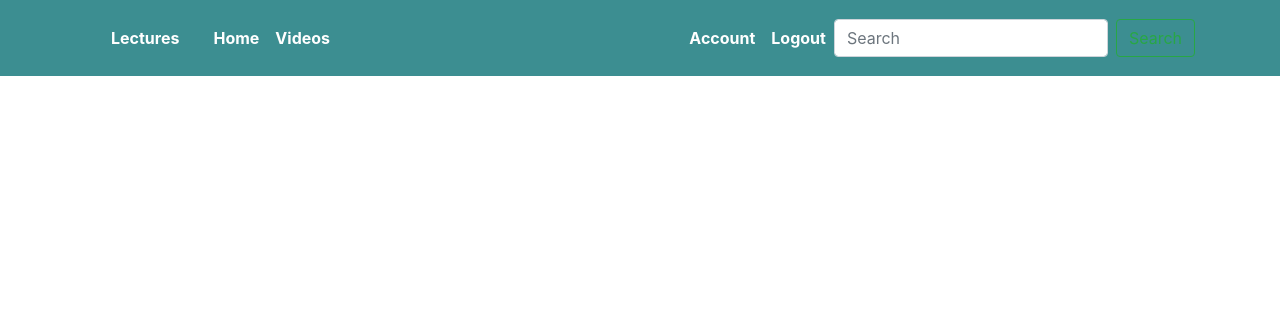
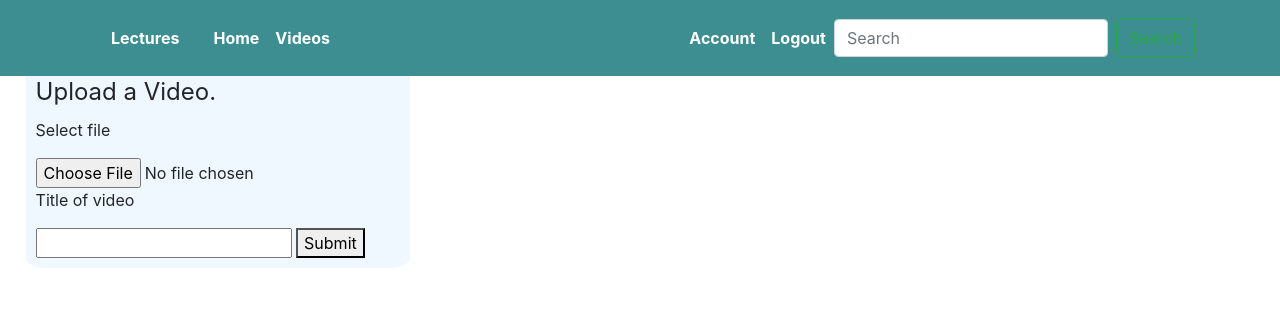
Before and after one commit to KarkiBimal/Vision_Project, a Flask app: page /Home in a window 1280 px wide. Shown: the top 336 px of the page. Run offline with Flask 2, Linux system fonts and the light colour scheme; a user stored in the database is signed in; parts of the project's set-up code (start-up, migrations or seed data) failed here and were passed over; some libraries are stand-ins or nearby versions.

Commit message:
Upload Video Feature Added

```diff
--- a/application/__init__.py
+++ b/application/__init__.py
@@ -9,6 +9,10 @@ app = Flask(__name__)
 app.config['SECRET_KEY']='ed1ff94680a9743cdb0df051afc03b5c00770af70f4d' #hex 22
 app.config['SQLALCHEMY_DATABASE_URI']='sqlite:///db.sqlite3'
 app.config['SQLALCHEMY_TRACK_MODIFICATION']=False
+app.config['UPLOAD_FOLDER']
+app.config['MAX_CONTENT_PATH']
+
+
 db=SQLAlchemy(app)
 bcrypt=Bcrypt(app)
 login_manager=LoginManager(app)
--- a/application/forms.py
+++ b/application/forms.py
@@ -52,3 +52,8 @@ class Transcriptform(FlaskForm):
     transcript2=TextField('Transcript2',validators=[Length(min=2, max=2000)])
     transcript3=TextField('Transcript3',validators=[Length(min=2, max=2000)])
     submit=SubmitField('Submitted')
+
+class VideosForm(FlaskForm):
+    title=StringField('title',validators=[Length(min=1,max=20)])
+    path=StringField('path', validators=[Length(min=1,max=200)])
+    submit=SubmitField('Submitted')
--- a/application/routes.py
+++ b/application/routes.py
@@ -1,29 +1,44 @@
 from flask import Flask, render_template, url_for, flash, redirect, request
 from application import app, db, bcrypt
-from application.forms import RegisterationForm, LoginForm, UpdateAccountForm, Transcriptform
-from application.models import User, Transcript #fixing the circular import error.
+from application.forms import RegisterationForm, LoginForm, UpdateAccountForm, Transcriptform, VideosForm
+from application.models import User, Transcript, Videos #fixing the circular import error.
 from flask_login import login_user, current_user, logout_user, login_required
+from werkzeug.utils import secure_filename
 
 
 @app.route('/')   # control this and home page, no need to pass the title
 
 @app.route('/Home', methods=['GET', 'POST'])
 def Home():
+    if current_user.is_authenticated:
+        form=VideosForm()
+        if request.method == 'POST':
+          f= request.files['file']
+          f.save(secure_filename(f.filename))
+          return 'file uploaded successfully'
+          form=VideosForm()
+        if form.validate_on_submit():
+           videof=Videos(path="Videos/"+form.file.data,titile=form.title.data )
+           db.session.add(videof)
+           db.session.commit()
 
-    form=LoginForm()
+        return render_template('Home.html', title='Upload', form=form)
+    else:
+
+       form=LoginForm()
 
 
-    if form.validate_on_submit():
-        user=User.query.filter_by(email=form.email.data).first()
-        if user and bcrypt.check_password_hash(user.password, form.password.data):
-            login_user(user, remember=form.remember.data)
-            next_page=request.args.get('next')
-            flash('Your have successfully logged-in.','success')
-            return redirect(next_page) if next_page else redirect(url_for('Home'))
+       if form.validate_on_submit():
+            user=User.query.filter_by(email=form.email.data).first()
+            if user and bcrypt.check_password_hash(user.password, form.password.data):
+                login_user(user, remember=form.remember.data)
+                next_page=request.args.get('next')
+                flash('Your have successfully logged-in.','success')
+                return redirect(next_page) if next_page else redirect(url_for('Home'))
 
-        else:
-            flash('Login Unsuccessfull. Please check your email and password', 'danger')
-    return render_template('Home.html',title='Home',form=form) #rendering from home.html file
+            else:
+                flash('Login Unsuccessfull. Please check your email and password', 'danger')
+       return render_template('Home.html',title='Home',form=form) #rendering from home.html file
 
 
 
@@ -93,3 +108,12 @@ def account():
         form.email.data=current_user.email
 
     return render_template('account.html', title='Account', form=form )
+
+
+
+
+
+
+
+if __name__ == '__main__':
+   app.run(debug = True)
--- a/application/templates/Home.html
+++ b/application/templates/Home.html
@@ -2,9 +2,25 @@
 {% block content %}
 <link rel="stylesheet" type="text/css" href="{{ url_for('static', filename='home.css') }}">
 {%  if current_user.is_authenticated %}
+<div id="intro">
 
 
+    <form method="POST" action="http://localhost:5000/Videos "  enctype = "multipart/form-data">
+      {{ form.hidden_tag() }}
+      <fieldset>
+      <legend >Upload a Video.</legend>
+      <div>
+        <p>Select file </p>
+        <input type = "file" name = "file" />
+        <p>Title of video </p>
+        <input type = "text" name = "title" />
 
+        <button type="submit" class="T-S">Submit</button>
+
+      </div>
+    </fieldset>
+
+    </form>
 {% else %}
 <div id="container"></div>
 <div id="intro">
--- a/application/templates/Videos.html
+++ b/application/templates/Videos.html
@@ -3,7 +3,8 @@
 {%  block content %}
 <link rel="stylesheet" type="text/css" href="{{ url_for('static', filename='videos.css') }}">
 <div class="vid">
-  <video src="static/Myvideo.mp4"  controls>
+  <input type="file" accept="video/*"/>
+  <video  controls>
   </video>
 </div>
 <div class="trspt">
```
Also changed, not shown: application/models.py (+7 -0 lines), application/db.sqlite3, application/templates/Layout.html (line endings or trailing spaces), 1 other file.
